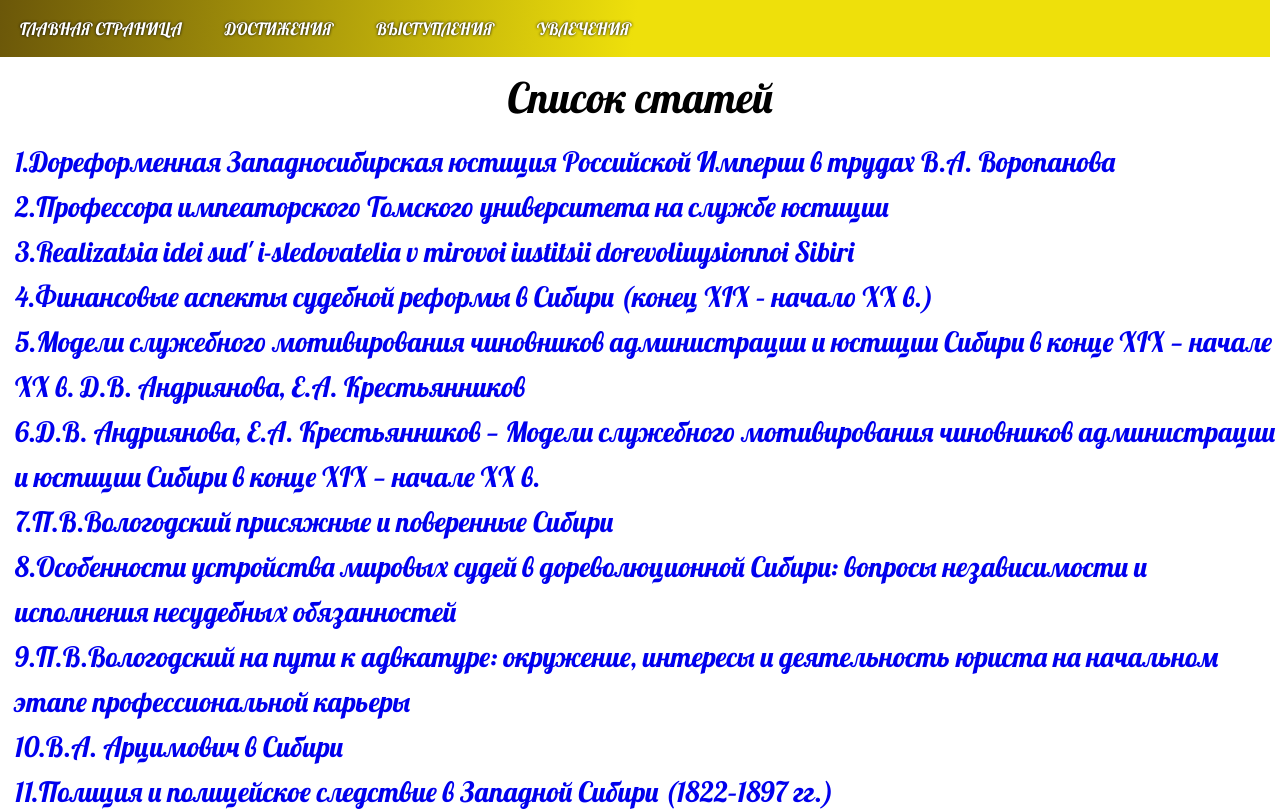
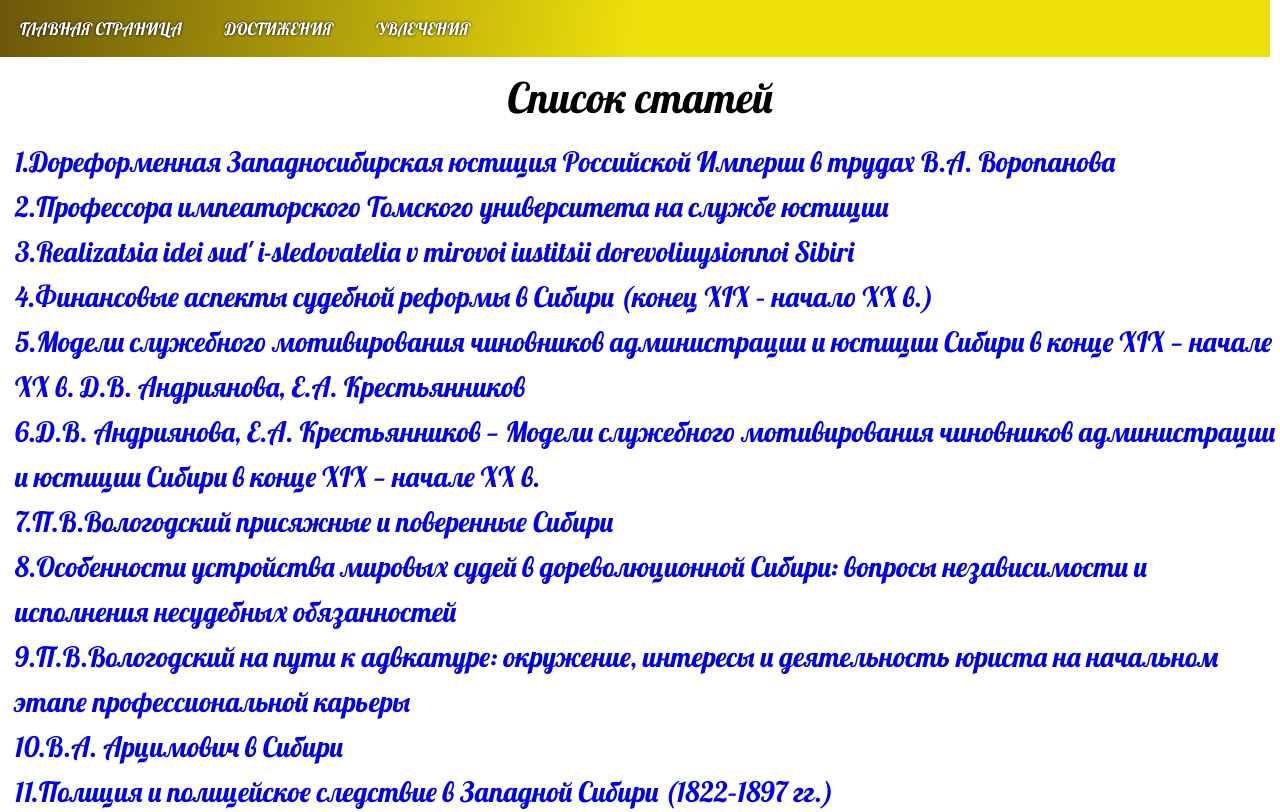
Before and after one commit to izgiy/For_my_father, a plain HTML site: page index_4.html in a window 1280 px wide. Shown: the top 812 px of the page. Drawn offline with Linux system fonts and the light colour scheme; files that its build step writes are made by us from their sources.

Commit message:
Update index_4.html

```diff
--- a/index_4.html
+++ b/index_4.html
@@ -17,8 +17,6 @@
     <div class="menu">
         <ul class="menu_title"><a href="index.html"><li>Главная страница</li></a>
             <a href="index_2.html"><li>Достижения</li></a>
-            <a href="index_3.html"><li>Выступления</li></a>
-
             <a href="index_5.html"><li>Увлечения</li></a>
         </ul>
     </div>
```
